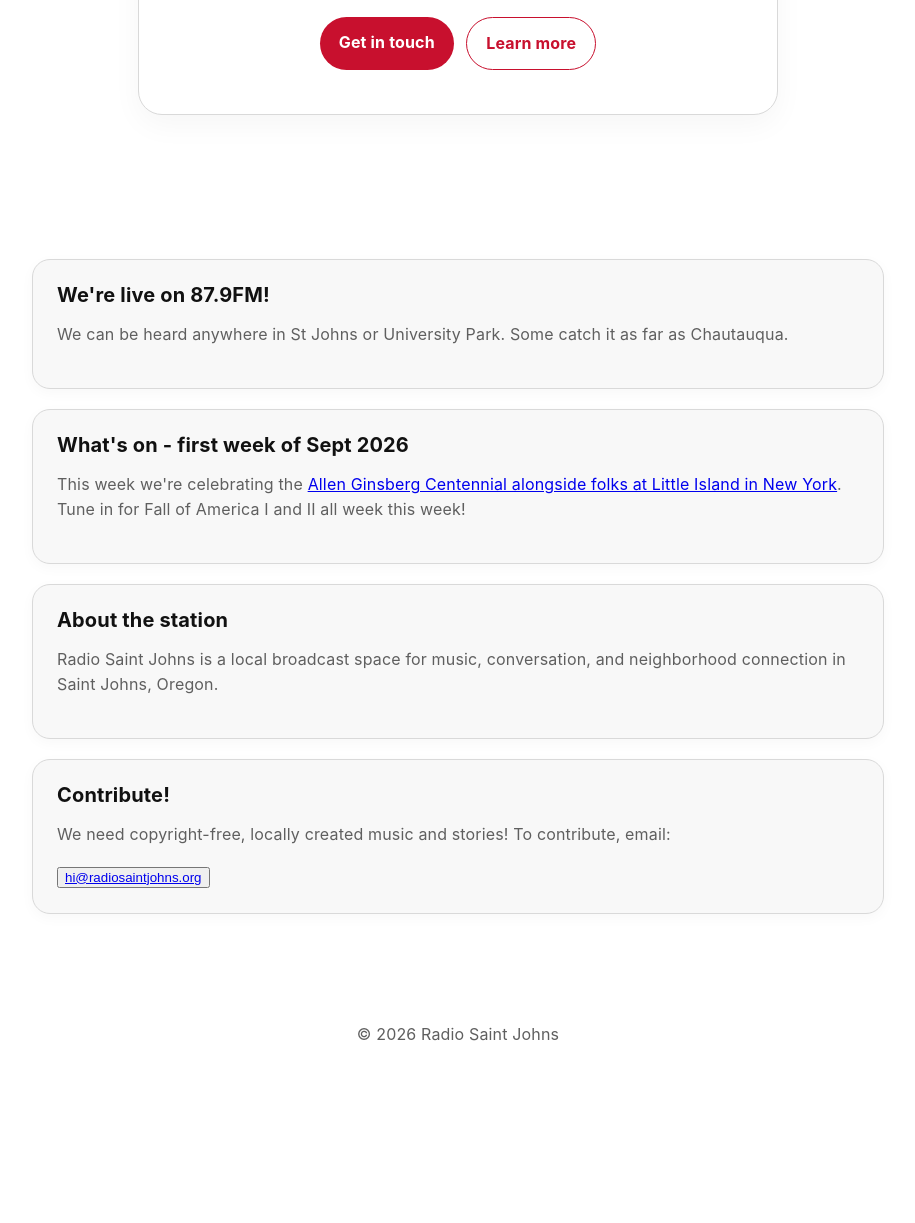
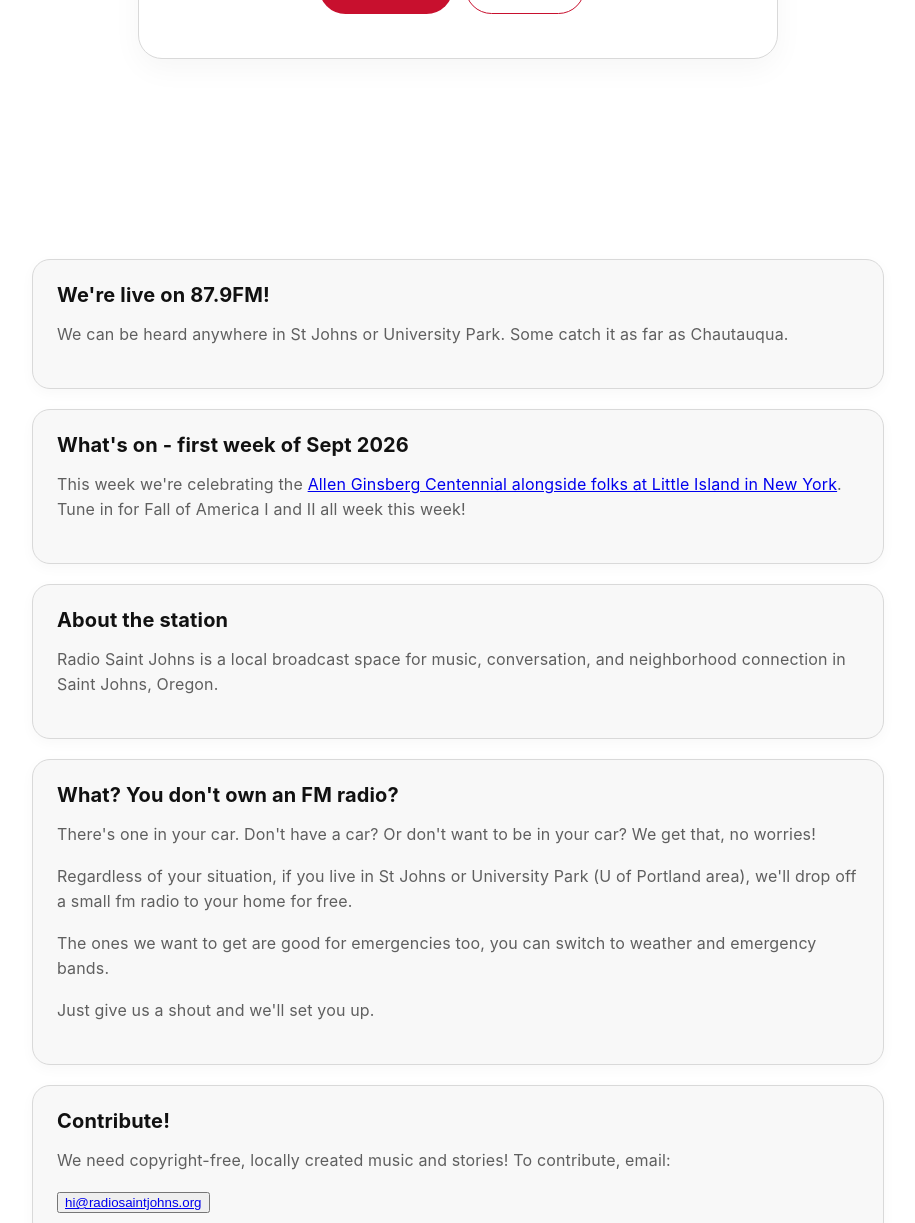
Before and after one commit to ghan/krsj, a plain HTML site: page index.html in a window 1280 px wide. Shown: the part 333-1556 px from the top of the page, without its empty margins (182-1097 px from the left). Before the commit the page ends 1429 px from the top, so only its background shows below. Drawn offline with Linux system fonts and the light colour scheme.

Commit message:
Add section for non-radio owners with delivery offer
Added a new section about FM radios for those without one, including details on free radio delivery.

```diff
--- a/index.html
+++ b/index.html
@@ -20,7 +20,7 @@
         </p>
         <div class="hero__actions">
           <a class="button" href="#contact">Get in touch</a>
-          <a class="button button--secondary" href="#about">Learn more</a>
+          <a class="button button--secondary" href="#noradio">No Radio?<a/>
         </div>
       </div>
     </header>
@@ -47,6 +47,14 @@
         </p>
       </section>
 
+      <section class="card" id="noradio">
+        <h2>What? You don't own an FM radio?</h2>
+        <p>There's one in your car. Don't have a car? Or don't want to be in your car? We get that, no worries!</p>
+        <p>Regardless of your situation, if you live in St Johns or University Park (U of Portland area), we'll drop off a small fm radio to your home for free.</p>
+        <p>The ones we want to get are good for emergencies too, you can switch to weather and emergency bands.</p>
+        <p>Just give us a shout and we'll set you up.</p>
+      </section>
+
       <section class="card" id="contact">
         <h2>Contribute!</h2>
         <p>We need copyright-free, locally created music and stories! To contribute, email:</p>
```
